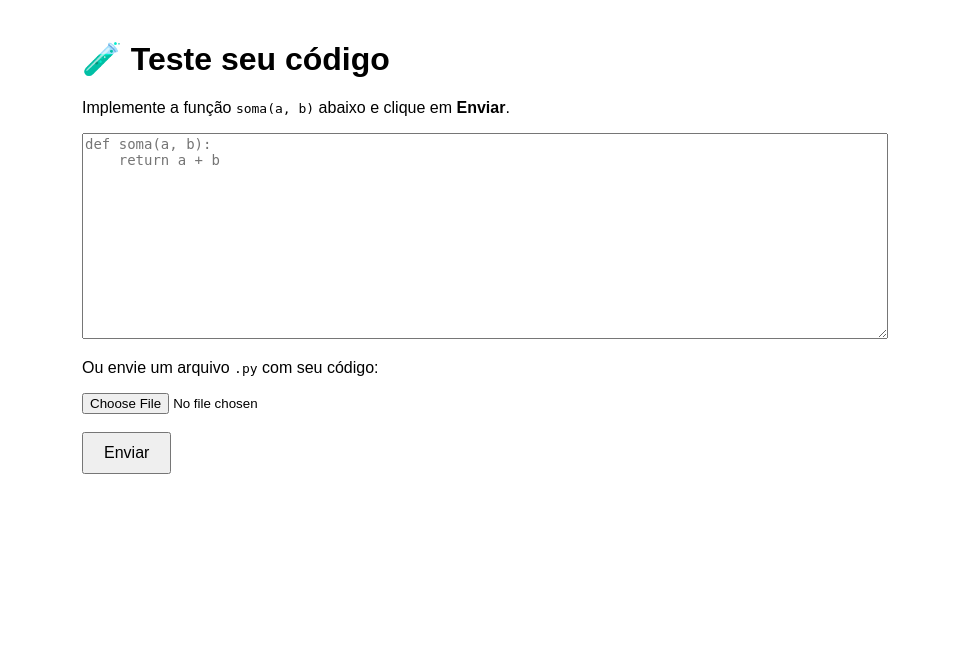
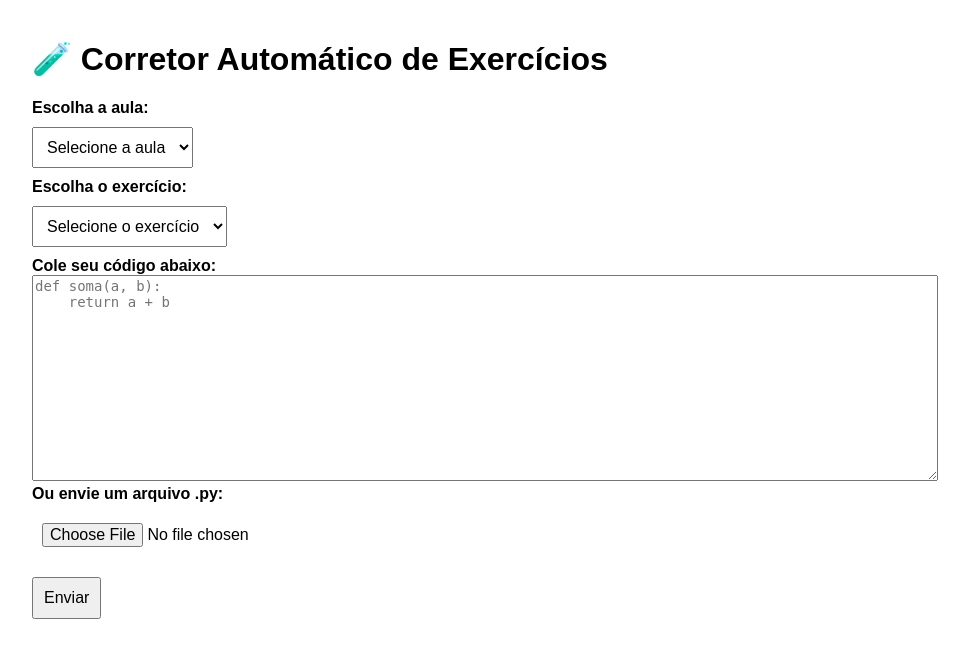
Before and after one commit to eversonott/correcao_scripts, a Flask app: page / in a window 1280 px wide. Shown: the top 658 px of the page, without its empty margins (158-1127 px from the left). Run offline with Flask 3, Linux system fonts and the light colour scheme.

Commit message:
organização por aula e exercício, testes e o uso do pytest como módulo

```diff
--- a/app.py
+++ b/app.py
@@ -5,50 +5,66 @@ import os
 app = Flask(__name__)
 app.config['MAX_CONTENT_LENGTH'] = 1 * 1024 * 1024  # Limite de 1MB
 
+# Mapeamento de aulas e exercícios para os arquivos de teste
+EXERCICIOS = {
+    "aula1": {
+        "soma": "testes/aula1/soma.py",
+        "subtracao": "testes/aula1/subtracao.py"
+    },
+    "aula2": {
+        "par_ou_impar": "testes/aula2/par_ou_impar.py",
+        "maior_numero": "testes/aula2/maior_numero.py"
+    }
+}
+
 @app.route('/', methods=['GET', 'POST'])
 def index():
     resultado = None
     codigo_enviado = ''
     saida = ""
+    aula = request.form.get('aula') or ''
+    exercicio = request.form.get('exercicio') or ''
 
     if request.method == 'POST':
-        # Se o aluno enviou um arquivo .py, usamos ele
         if 'arquivo' in request.files:
             arquivo = request.files['arquivo']
             if arquivo and arquivo.filename.endswith('.py'):
                 codigo_enviado = arquivo.read().decode('utf-8')
 
-        # Caso contrário, usamos o conteúdo do textarea
         if not codigo_enviado:
-            codigo_enviado = request.form['codigo']
+            codigo_enviado = request.form.get('codigo', '')
 
-        # Salva o código como main.py
         with open("main.py", "w") as f:
             f.write(codigo_enviado)
 
         try:
-            resultado = subprocess.run(
-                ["pytest", "test_main.py", "--quiet"],
-                stdout=subprocess.DEVNULL,
-                stderr=subprocess.DEVNULL,
-                timeout=5
-            )
-
-            if resultado.returncode == 0:
-                saida = "✅ Todos os testes passaram com sucesso!"
+            caminho_teste = EXERCICIOS.get(aula, {}).get(exercicio)
+            if not caminho_teste:
+                saida = "❌ Aula ou exercício inválido."
             else:
-                saida = "❌ Alguns testes falharam. Revise seu código e tente novamente."
-
+                resultado = subprocess.run(
+                    ["python", "-m", "pytest", caminho_teste, "--quiet"],
+                    stdout=subprocess.DEVNULL,
+                    stderr=subprocess.DEVNULL,
+                    #text=True,
+                    #capture_output=True,
+                    timeout=5
+                )
+                #saida = resultado.stdout + '\n' + resultado.stderr
+                if resultado.returncode == 0:
+                    saida = "✅ Todos os testes passaram com sucesso!"
+                else:
+                    saida = "❌ Alguns testes falharam. Revise seu código e tente novamente."
         except Exception as e:
             saida = f"❌ Erro ao executar os testes: {e}"
 
         os.remove("main.py")
 
-        return render_template("index.html", resultado=saida, codigo=codigo_enviado)
+        return render_template("index.html", resultado=saida, codigo=codigo_enviado, aula=aula, exercicio=exercicio, exercicios=EXERCICIOS)
 
-    return render_template("index.html", resultado=resultado, codigo=codigo_enviado)
+    return render_template("index.html", resultado=resultado, codigo=codigo_enviado, aula=aula, exercicio=exercicio, exercicios=EXERCICIOS)
 
 if __name__ == '__main__':
-    #app.run(debug=True)
+    import os
     port = int(os.environ.get('PORT', 5000))
     app.run(host='0.0.0.0', port=port)
--- a/templates/index.html
+++ b/templates/index.html
@@ -4,35 +4,62 @@
   <meta charset="UTF-8">
   <title>Corretor de Código</title>
   <style>
-    body { font-family: sans-serif; max-width: 800px; margin: 40px auto; }
+    body { font-family: sans-serif; max-width: 900px; margin: 40px auto; }
     textarea { width: 100%; height: 200px; font-family: monospace; font-size: 14px; }
-    pre { background: #f4f4f4; padding: 1em; overflow-x: auto; white-space: pre-wrap; }
-    button { padding: 10px 20px; font-size: 16px; }
+    pre { background: #f4f4f4; padding: 1em; white-space: pre-wrap; }
     .resultado { margin-top: 30px; }
+    select, input[type="file"], button {
+      padding: 10px; margin: 10px 0; font-size: 16px;
+    }
+    h2 { margin-top: 2em; }
   </style>
 </head>
 <body>
-  <h1>🧪 Teste seu código</h1>
-  <p>Implemente a função <code>soma(a, b)</code> abaixo e clique em <strong>Enviar</strong>.</p>
+  <h1>🧪 Corretor Automático de Exercícios</h1>
 
   <form method="post" enctype="multipart/form-data">
-    <textarea name="codigo" placeholder="def soma(a, b):&#10;    return a + b">{{ codigo }}</textarea>
-    <p>Ou envie um arquivo <code>.py</code> com seu código:</p>
-    <input type="file" name="arquivo" accept=".py">
+    <label for="aula"><strong>Escolha a aula:</strong></label><br>
+    <select name="aula" id="aula" required onchange="carregarExercicios()">
+      <option value="">Selecione a aula</option>
+      {% for nome_aula in exercicios %}
+        <option value="{{ nome_aula }}" {% if nome_aula == aula %}selected{% endif %}>{{ nome_aula|capitalize }}</option>
+      {% endfor %}
+    </select><br>
 
-    <br><br>
+    <label for="exercicio"><strong>Escolha o exercício:</strong></label><br>
+    <select name="exercicio" id="exercicio" required>
+      <option value="">Selecione o exercício</option>
+      {% if aula in exercicios %}
+        {% for nome_exercicio in exercicios[aula] %}
+          <option value="{{ nome_exercicio }}" {% if nome_exercicio == exercicio %}selected{% endif %}>
+            {{ nome_exercicio.replace('_', ' ').capitalize() }}
+          </option>
+        {% endfor %}
+      {% endif %}
+    </select><br>
+
+    <label for="codigo"><strong>Cole seu código abaixo:</strong></label><br>
+    <textarea name="codigo" placeholder="def soma(a, b):&#10;    return a + b">{{ codigo }}</textarea><br>
+
+    <label for="arquivo"><strong>Ou envie um arquivo .py:</strong></label><br>
+    <input type="file" name="arquivo" accept=".py"><br>
+
     <button type="submit">Enviar</button>
   </form>
 
   {% if resultado %}
     <div class="resultado">
-    <h2>📋 Resultado dos testes:</h2>
+      <h2>📋 Resultado:</h2>
       <pre>{{ resultado }}</pre>
     </div>
   {% endif %}
-</body>
 
   <script>
+    function carregarExercicios() {
+      document.querySelector('form').submit();
+    }
+
+    // Ativa TAB dentro da textarea
     const textarea = document.querySelector("textarea");
     textarea.addEventListener("keydown", function(e) {
       if (e.key === "Tab") {
@@ -44,5 +71,5 @@
       }
     });
   </script>
-
+</body>
 </html>
--- /dev/null
+++ b/testes/aula1/subtracao.py
@@ -0,0 +1,4 @@
+from main import subtracao
+
+def test_subtracao_basica():
+    assert subtracao(5, 3) == 2
--- /dev/null
+++ b/testes/aula2/maior_numero.py
@@ -0,0 +1,6 @@
+from main import maior_numero
+
+def test_maior_numero():
+    assert maior_numero(10, 5) == 10
+    assert maior_numero(2, 8) == 8
+    assert maior_numero(7, 7) == 7
```
Also changed, not shown: testes/aula1/soma.py (added, +10 -0 lines), testes/aula2/par_ou_impar.py (added, +7 -0 lines), __init__.py (added). Lines whose indentation alone changed are shown as unchanged.
